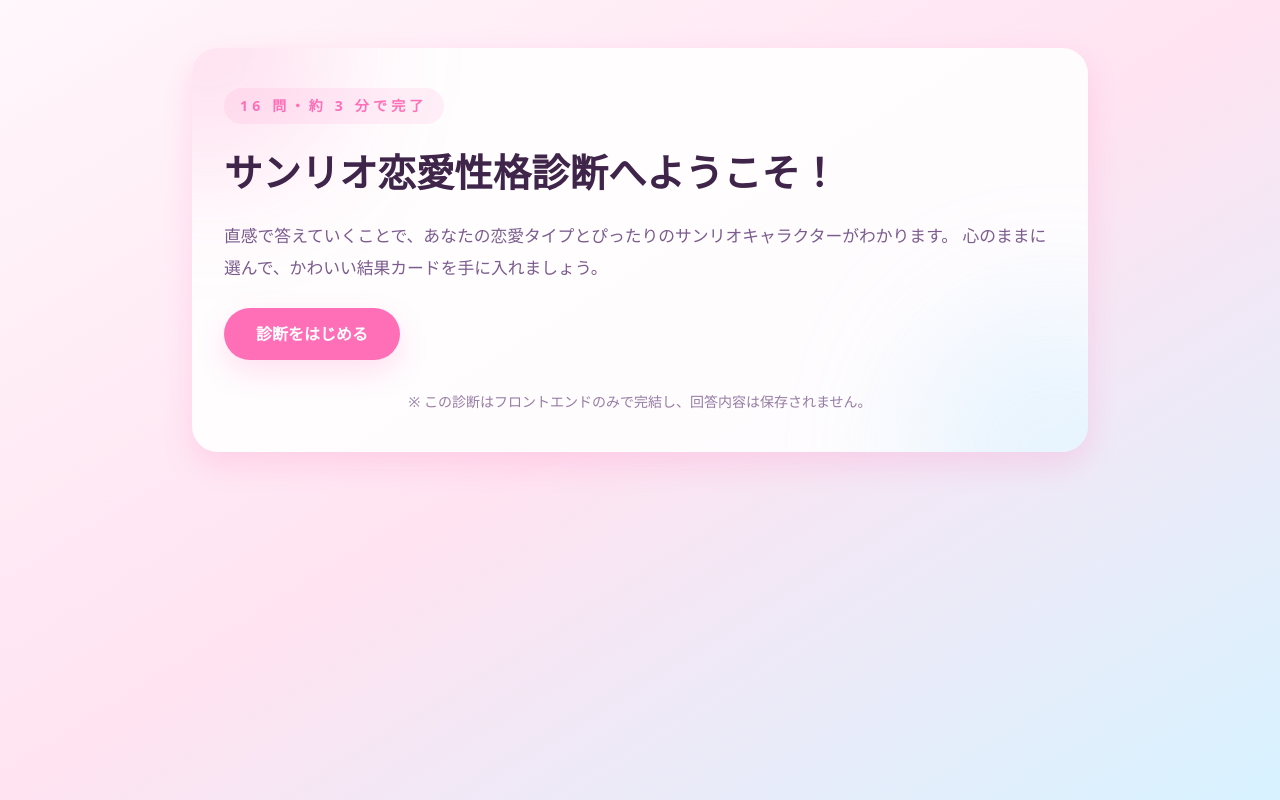
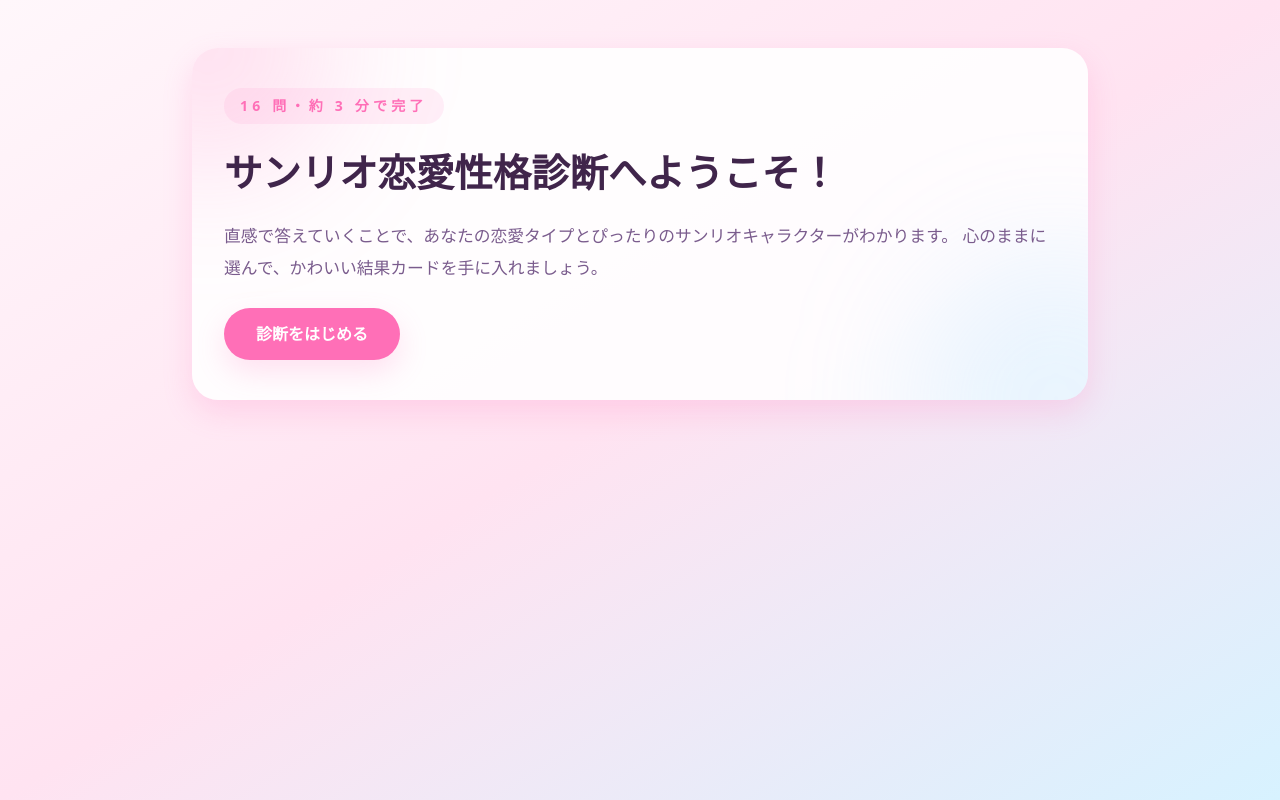
Before and after one commit to hato-taka/love-type-16, a Next.js app: page / in a window 1280 px wide. Built offline with nearby package versions, Linux system fonts and the light colour scheme; a web font is replaced by a local one.

Commit message:
AGENTS.mdの公開方法とライセンス情報を更新し、Quizコンポーネントからフッターを削除

```diff
--- a/src/features/quiz/components/Quiz.tsx
+++ b/src/features/quiz/components/Quiz.tsx
@@ -158,10 +158,6 @@
             </div>
           </section>
         )}
-
-      <footer className="text-center text-xs text-candy-lavender/80 sm:text-sm">
-        ※ この診断はフロントエンドのみで完結し、回答内容は保存されません。
-      </footer>
     </SurfaceShell>
   );
 }
```
Also changed, not shown: 1 other file (tests, documents, lock files or other folders).
